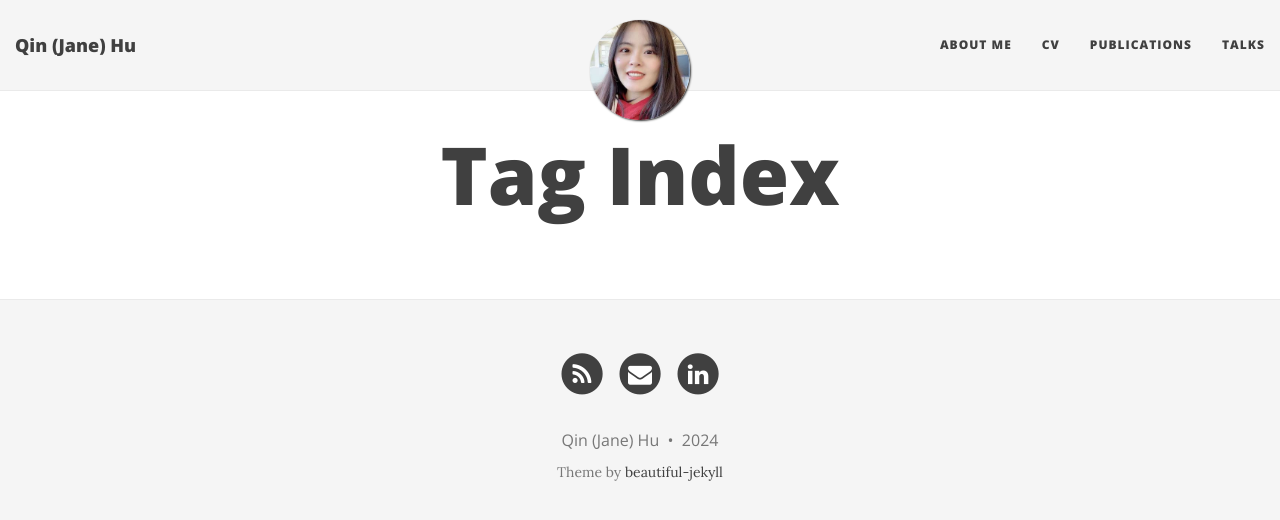
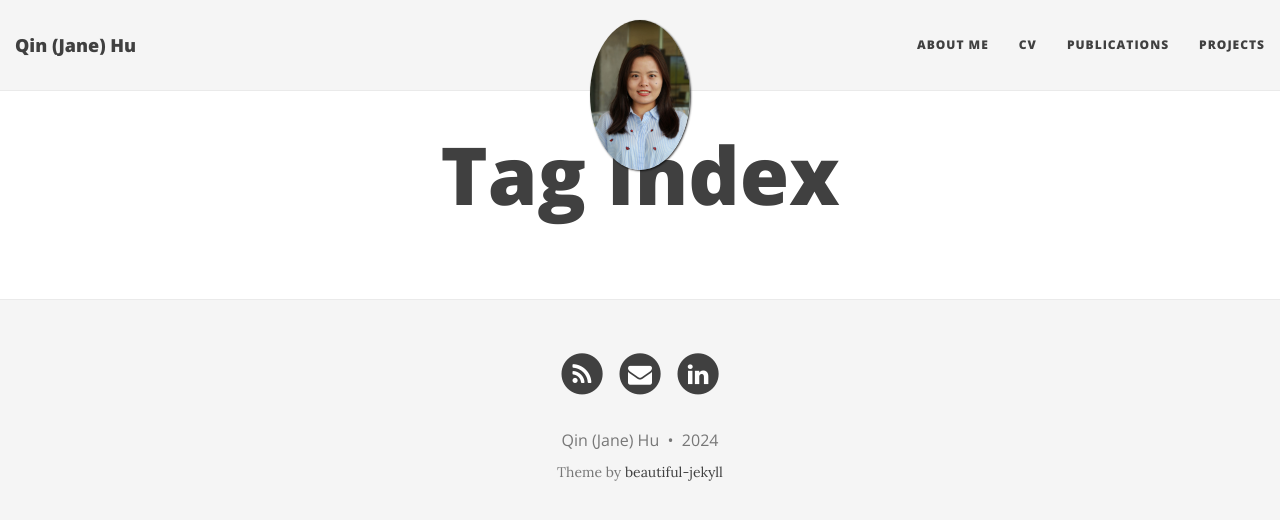
Before and after one commit to qinhu2010/qinhu2010.github.io, a Jekyll site: the page built from tags.html, in a window 1280 px wide. Shown: the top 520 px of the page. Built offline with Jekyll 4.4.1, drawn with Linux system fonts in a browser that asks for light colours; nearby versions of some CDN libraries.

Commit message:
Update _config.yml

```diff
--- a/_config.yml
+++ b/_config.yml
@@ -26,11 +26,11 @@ navbar-links:
   About Me: "aboutme"
   CV: "CV"
   Publications: "publications"
-  Talks: "talks"
+  Projects: "projects"
 
 # Image to show in the navigation bar - image must be a square (width = height)
 # Remove this parameter if you don't want an image in the navbar
-avatar: "/img/my_icon.jpeg"
+avatar: "/img/qinhu.jpg"
 
 # If you want to have an image logo in the top-left corner instead of the title text,
 # then specify the following parameter
```
